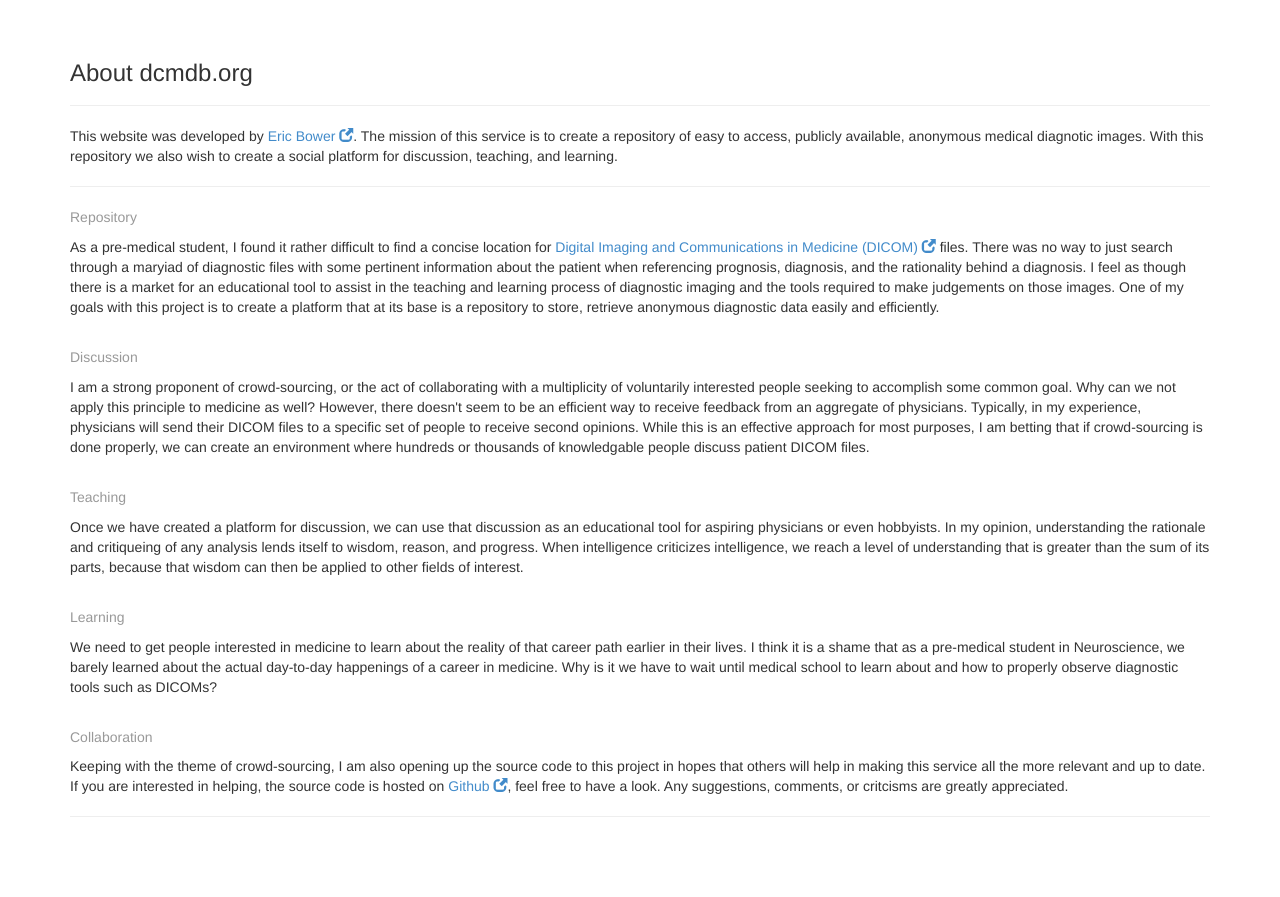
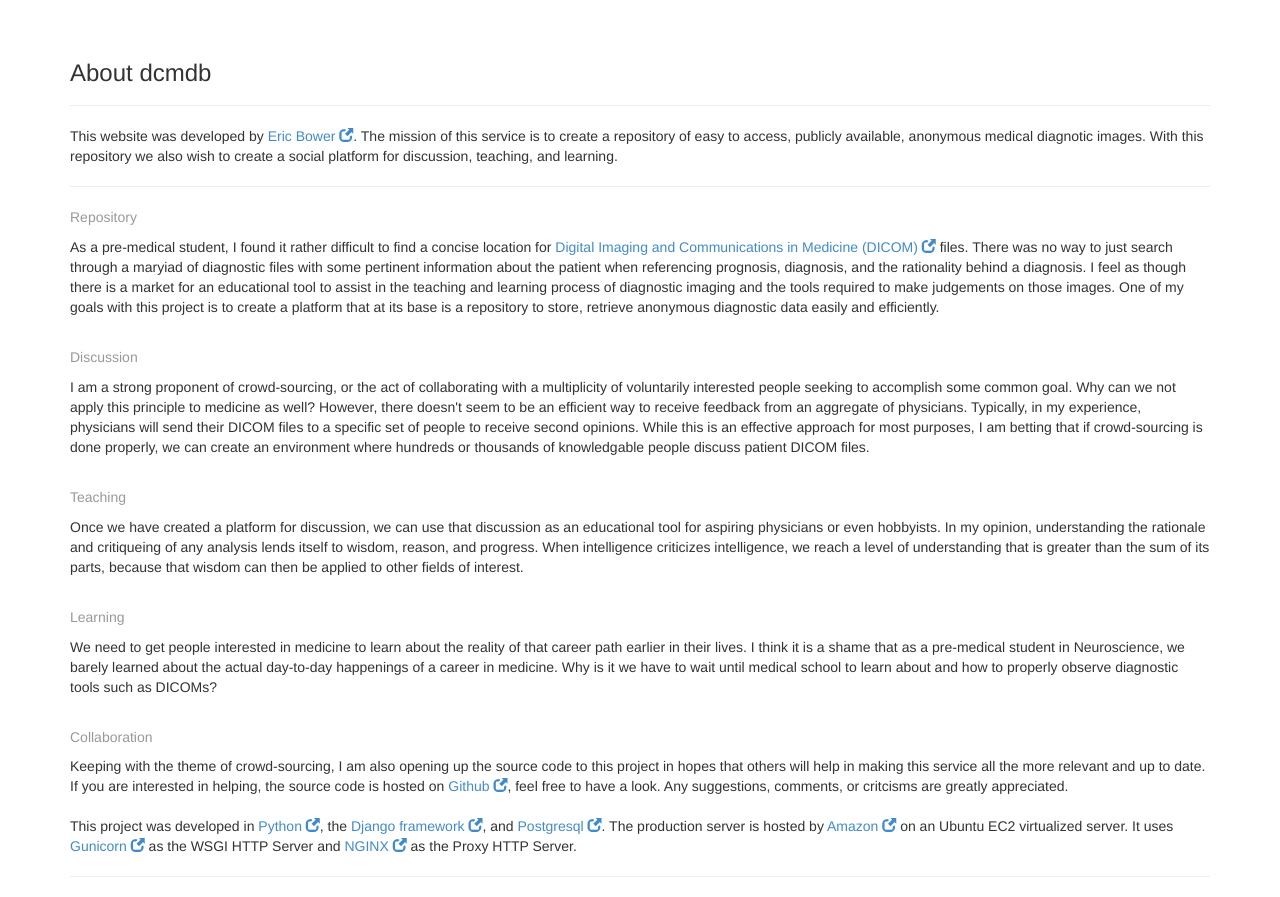
Before and after one commit to neurosnap/dcmdb, a Django app: page /main/about in a window 1280 px wide. Shown: the part 52-949 px from the top of the page. Before the commit the page ends 869 px from the top, so only its background shows below. Run offline with Django 3.2, Linux system fonts and the light colour scheme.

Commit message:
updated about page

```diff
--- a/main/templates/about.html
+++ b/main/templates/about.html
@@ -6,7 +6,7 @@
 {% block content %}
 <div class="page-header">
 
-    <h3>About dcmdb.org</h3>
+    <h3>About dcmdb</h3>
 
 </div>
 
@@ -35,7 +35,10 @@
 
 		<br /><br />
 		<h4><small>Collaboration</small></h4>
-		Keeping with the theme of crowd-sourcing, I am also opening up the source code to this project in hopes that others will help in making this service all the more relevant and up to date.  If you are interested in helping, the source code is hosted on <A href="https://github.com/neurosnap/dcmdb">Github</a>, feel free to have a look.  Any suggestions, comments, or critcisms are greatly appreciated.
+
+		Keeping with the theme of crowd-sourcing, I am also opening up the source code to this project in hopes that others will help in making this service all the more relevant and up to date.  If you are interested in helping, the source code is hosted on <A href="https://github.com/neurosnap/dcmdb">Github</a>, feel free to have a look.  Any suggestions, comments, or critcisms are greatly appreciated. <br /><br />
+
+		This project was developed in <a href="http://www.python.org/">Python</a>, the <a href="https://www.djangoproject.com/">Django framework</a>, and <a href="http://www.postgresql.org/">Postgresql</a>. The production server is hosted by <a href="http://aws.amazon.com/ec2/">Amazon</a> on an Ubuntu EC2 virtualized server. It uses <a href="http://gunicorn.org/">Gunicorn</a> as the WSGI HTTP Server and <a href="http://wiki.nginx.org/Main">NGINX</a> as the Proxy HTTP Server.
 		<hr />
 
 	</div>
```
